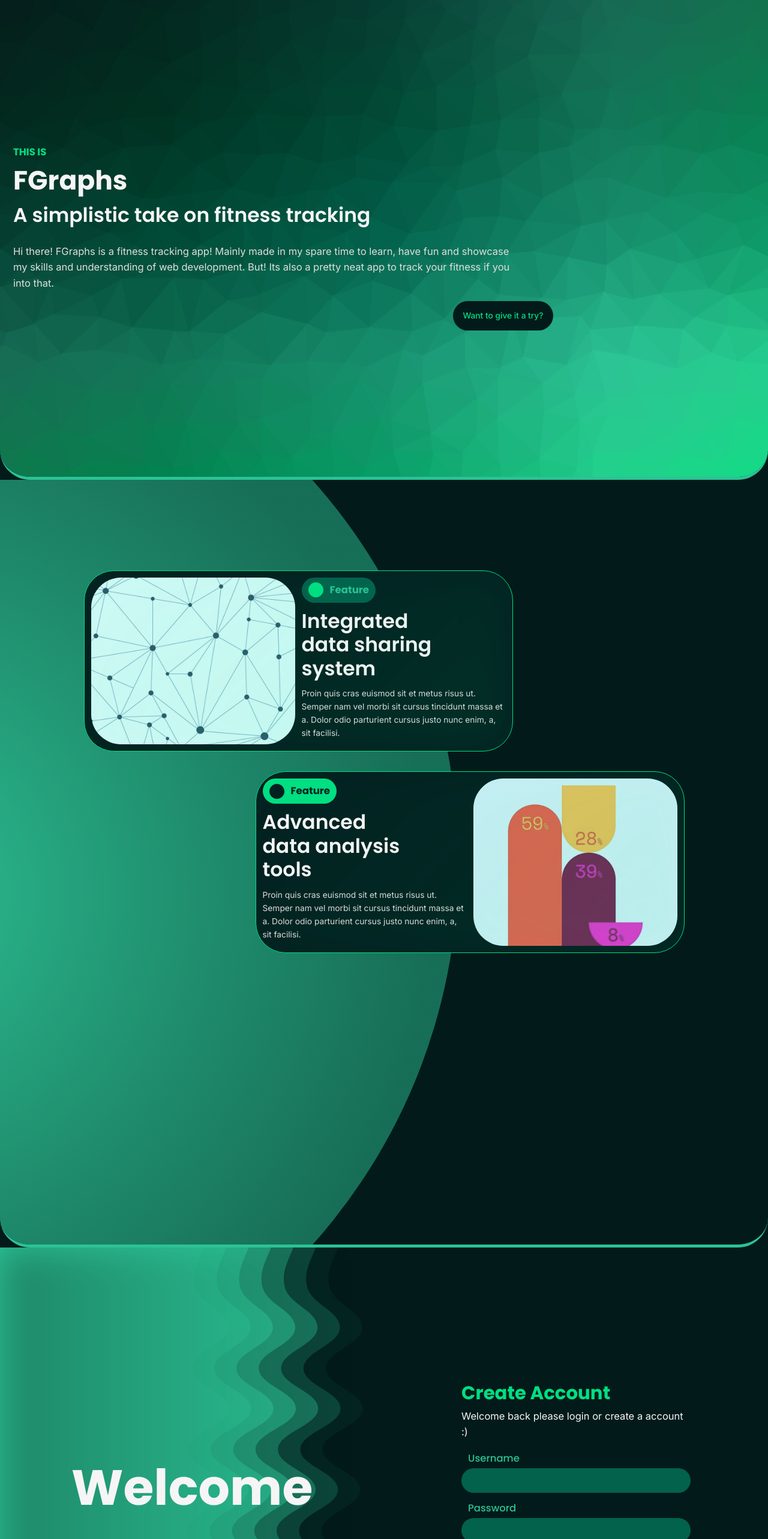
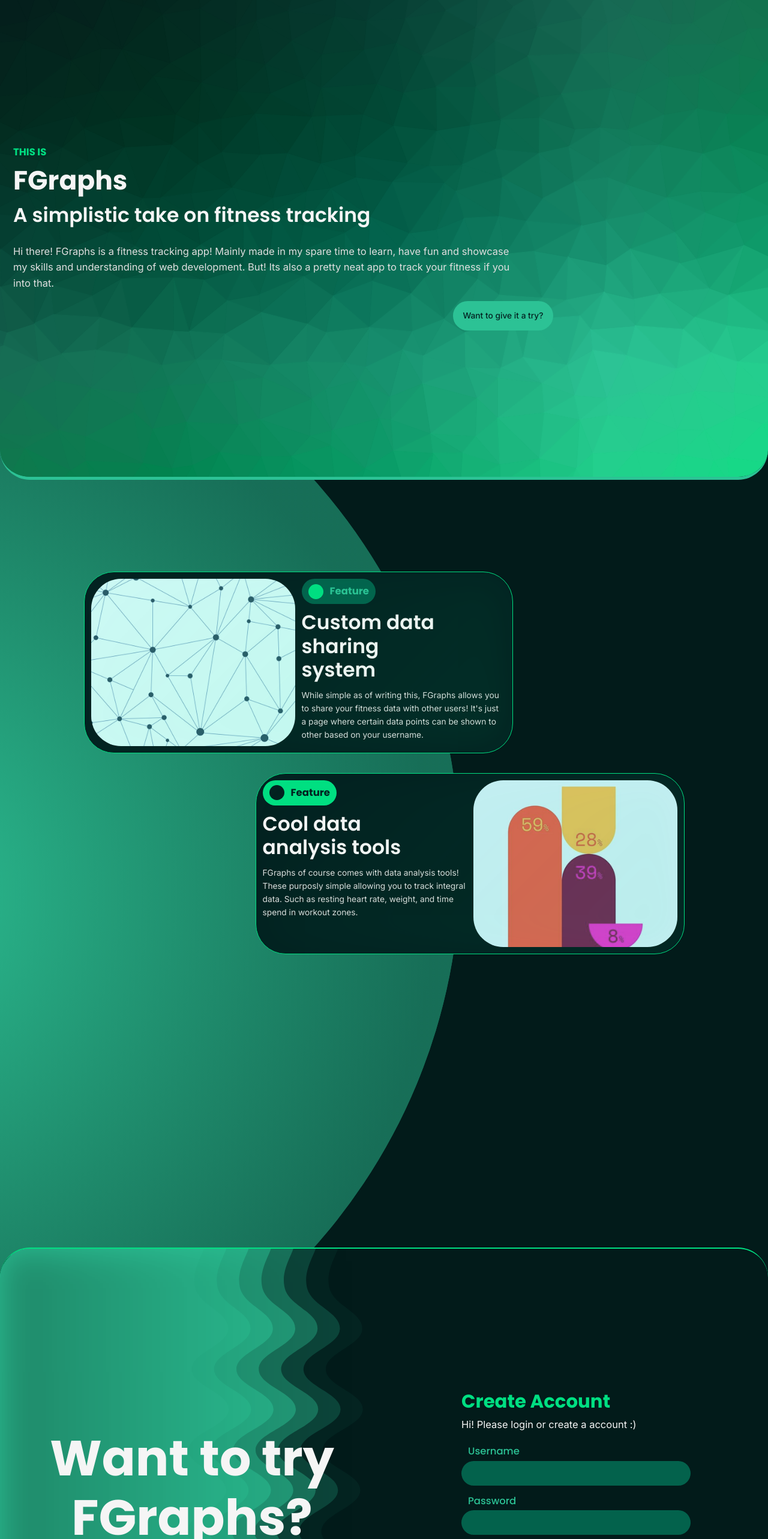
Before and after one commit to TheHeartstriker/FitnessApp, a React (Vite) app in the folder FitnessApp/: page / in a window 1280 px wide. Shown: the top 2566 px of the page at 60% size. Built offline with nearby package versions, Linux system fonts and the light colour scheme; no server answers.

Commit message:
Final polish apart from mobile
Still need to do some mobile stuff and some sizing changes otherwise its done.

```diff
--- a/FitnessApp/src/pages/landing/featured/featured.css
+++ b/FitnessApp/src/pages/landing/featured/featured.css
@@ -2,13 +2,11 @@
   height: 160vh;
   width: 100%;
   background-color: var(--color4);
-  overflow: hidden;
   position: relative;
   display: flex;
   justify-content: center;
   align-items: center;
   flex-direction: column;
-  border-bottom: 5px solid var(--color-2);
   border-radius: 0 0 50px 50px;
 }
 
@@ -20,7 +18,7 @@
   height: 150%;
   transform: translate(-50%, -50%);
   object-fit: cover;
-  z-index: 1;
+  z-index: 5;
 }
 
 /* Card */
--- a/FitnessApp/src/pages/landing/featured/featured.jsx
+++ b/FitnessApp/src/pages/landing/featured/featured.jsx
@@ -6,6 +6,7 @@ import landingGraphs from "@/assets/landing/graphs.png";
 import designImg from "@/assets/landing/design.png";
 import { useEffect, useRef } from "react";
 import { simpleHoverGlow, animateCard } from "./cardEffects";
+import { sharingText, analyisText, designText } from "./text.js";
 
 function Featured() {
   const cardRef1 = useRef(null);
@@ -35,8 +36,8 @@ function Featured() {
       <FeaturedCard
         imageSrc={connectionImg}
         imageAlt="Sharing Image"
-        headerText="Integrated data sharing system"
-        bodyText="Proin quis cras euismod sit et metus risus ut. Semper nam vel morbi sit cursus tincidunt massa et a. Dolor odio parturient cursus justo nunc enim, a, sit facilisi."
+        headerText="Custom data sharing system"
+        bodyText={sharingText}
         pillClass=""
         sideClass="left"
         ref={cardRef1}
@@ -46,8 +47,8 @@ function Featured() {
       <FeaturedCard
         imageSrc={landingGraphs}
         imageAlt="Analytics Image"
-        headerText="Advanced data analysis tools"
-        bodyText="Proin quis cras euismod sit et metus risus ut. Semper nam vel morbi sit cursus tincidunt massa et a. Dolor odio parturient cursus justo nunc enim, a, sit facilisi."
+        headerText="Cool data analysis tools"
+        bodyText={analyisText}
         pillClass="featured-card-text-pill--second"
         sideClass="right"
         ref={cardRef2}
@@ -56,8 +57,8 @@ function Featured() {
       <FeaturedCard
         imageSrc={designImg}
         imageAlt="Design Image"
-        headerText="Customizable design tools"
-        bodyText="Proin quis cras euismod sit et metus risus ut. Semper nam vel morbi sit cursus tincidunt massa et a. Dolor odio parturient cursus justo nunc enim, a, sit facilisi."
+        headerText="Custom built design"
+        bodyText={designText}
         pillClass="featured-card-text-pill--third"
         sideClass="left"
         ref={cardRef3}
--- /dev/null
+++ b/FitnessApp/src/pages/landing/featured/text.js
@@ -0,0 +1,8 @@
+export const sharingText = `While simple as of writing this, FGraphs allows you to share your fitness data with other users!
+It's just a page where certain data points can be shown to other based on your username.`;
+
+export const analyisText = `FGraphs of course comes with data analysis tools! These purposly simple allowing you to track integral data.
+Such as resting heart rate, weight, and time spend in workout zones.`;
+
+export const designText = `FGraphs is a custom built fitness tracking app by me! Kaden wildauer. Apart from my portfolio site, currently it one of my
+most updated sites. With a focus on clean design, creativity and usability. Along with the other boring programmer stuff!`;
--- a/FitnessApp/src/pages/landing/login/login.css
+++ b/FitnessApp/src/pages/landing/login/login.css
@@ -3,10 +3,14 @@
   width: 100%;
   height: 100vh;
   display: flex;
+  position: relative;
   align-items: center;
   justify-content: row;
   justify-content: center;
-  background-color: var(--color-5s);
+  background-color: var(--color-5);
+  border-top: 2.5px solid var(--color-1);
+  border-radius: 50px;
+  z-index: 10;
 }
 /* Left side section */
 .login-welcome-section {
@@ -15,6 +19,7 @@
   position: relative;
   overflow: hidden;
   display: flex;
+  border-top-left-radius: 50px;
   align-items: center;
   justify-content: center;
 }
--- a/FitnessApp/src/pages/landing/login/login.jsx
+++ b/FitnessApp/src/pages/landing/login/login.jsx
@@ -59,14 +59,17 @@ function Login() {
   return (
     <section className="login-section">
       <section className="login-welcome-section">
-        <h2>Welcome</h2>
+        <h2>
+          Want to try
+          <br /> FGraphs?
+        </h2>
         <div className="welcome-overlay"></div>
         <BackGround />
       </section>
       <div className="login-container">
         <section className="login-form-section">
           <h3>{login ? "Welcome Back!" : "Create Account"}</h3>
-          <p>Welcome back please login or create a account :)</p>
+          <p>Hi! Please login or create a account :)</p>
 
           <form className="login-form" onSubmit={handleSignOrLog}>
             <h4>Username</h4>
--- a/FitnessApp/src/pages/landing/startPage/landing.css
+++ b/FitnessApp/src/pages/landing/startPage/landing.css
@@ -8,6 +8,7 @@
   width: 100%;
   border-bottom: 5px solid var(--color-2);
   border-radius: 0 0 50px 50px;
+  z-index: 500;
 
   overflow: hidden;
 }
@@ -63,11 +64,11 @@
   width: auto;
   height: auto;
   font-size: 1.25rem;
-  background-color: var(--color-5);
+  background-color: var(--color-2);
   padding: var(--space-3);
   border: none;
   border-radius: 25px;
-  color: var(--color-1);
+  color: var(--color-4);
   font-family: "Inter", sans-serif;
   font-weight: 500;
   opacity: 0;
--- a/FitnessApp/src/pages/landing/startPage/landing.jsx
+++ b/FitnessApp/src/pages/landing/startPage/landing.jsx
@@ -23,7 +23,7 @@ function LandingPage() {
         y: [{ to: ["100%", "0%"] }],
         opacity: [0, 1],
         ease: "cubicBezier(0.7, 0.1,0.5,0.9)",
-        delay: stagger(50, { start: 900 }), // Faster stagger for h tags
+        delay: stagger(50, { start: 750 }), // Faster stagger for h tags
       });
     });
 
@@ -36,15 +36,15 @@ function LandingPage() {
         y: [{ to: ["100%", "0%"] }],
         opacity: [0, 1],
         ease: "cubicBezier(0.7, 0.1,0.5,0.9)",
-        delay: stagger(20, { start: 900 }), // Slower stagger for p tag
+        delay: stagger(15, { start: 750 }), // Slower stagger for p tag
       });
     });
     animate(landingButton, {
       translateY: [{ from: 20, to: 0 }],
       opacity: [0, 1],
-      duration: 750,
+      duration: 500,
       ease: "cubicBezier(0.7, 0.1,0.5,0.9)",
-      delay: 3400,
+      delay: 2750,
     });
   }, []);
 
```
